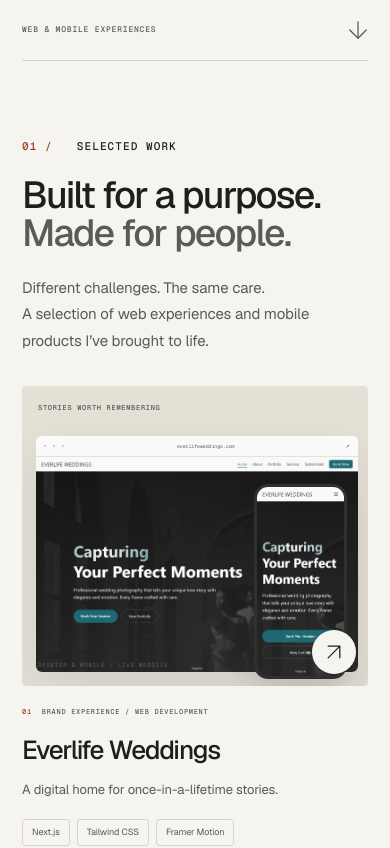
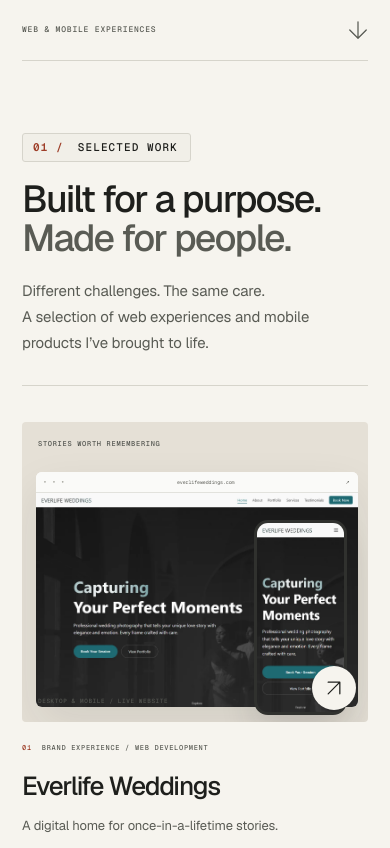
Before and after one commit to tharinduxn/tharindunimesh.com, a Next.js app: page / in a window 390 px wide. Shown: the part 800-1648 px from the top of the page. Built offline with nearby package versions, Linux system fonts and the light colour scheme.

Commit message:
refactor(layout): simplify page architecture

```diff
--- a/app/globals.css
+++ b/app/globals.css
@@ -147,7 +147,7 @@
   max-width: 100%;
 }
 .container {
-  width: min(100% - 112px, 1280px);
+  width: min(100% - clamp(44px, 7.5vw, 112px), 1280px);
   margin-inline: auto;
 }
 .accent {
@@ -380,15 +380,21 @@
   color: var(--muted);
 }
 .section {
-  padding-block: 112px;
+  padding-block: clamp(72px, 8.5vw, 120px);
+  position: relative;
 }
 .section-label {
   display: inline-flex;
-  gap: 24px;
+  gap: 14px;
   align-items: center;
+  padding: 5px 12px 5px 10px;
+  border: 1px solid var(--line);
+  border-radius: var(--radius-xs);
+  background: var(--surface-subtle);
 }
 .section-label .index {
   color: var(--accent);
+  font-weight: 600;
 }
 .section-heading {
   font-size: var(--text-h2);
@@ -400,17 +406,20 @@
   color: var(--muted);
 }
 .section-top {
-  display: flex;
-  justify-content: space-between;
+  display: grid;
+  grid-template-columns: 1.35fr 1fr;
   align-items: end;
-  gap: 32px;
-  margin-bottom: 48px;
+  gap: 48px;
+  padding-bottom: 40px;
+  margin-bottom: 52px;
+  border-bottom: 1px solid var(--line);
 }
 .section-top .section-heading {
-  margin-top: 20px;
+  margin-top: 22px;
 }
 .section-top > p {
-  max-width: 320px;
+  max-width: 380px;
+  justify-self: end;
   color: var(--muted);
   font-size: var(--text-body);
   line-height: 1.75;
@@ -516,11 +525,14 @@
     padding-block: 72px;
   }
   .section-top {
-    display: block;
-    margin-bottom: 32px;
+    grid-template-columns: 1fr;
+    gap: 20px;
+    padding-bottom: 28px;
+    margin-bottom: 36px;
   }
   .section-top > p {
-    margin-top: 22px;
+    margin-top: 0;
+    justify-self: start;
   }
   .section-top .section-heading {
     margin-top: 18px;
--- a/app/not-found.tsx
+++ b/app/not-found.tsx
@@ -1,20 +1,28 @@
 import Link from "next/link";
+import { Header } from "@/components/header";
+import { Arrow } from "@/components/arrow";
 
 export default function NotFound() {
   return (
+    <>
+      <Header />
       <main id="main-content" className="container section" tabIndex={-1}>
-      <p className="eyebrow accent">404 / A small detour</p>
-      <h1 className="section-heading">
+        <div className="section-label eyebrow">
+          <span className="index">404 /</span> A small detour
+        </div>
+        <h1 className="section-heading" style={{ marginTop: 24 }}>
           Nothing here.
           <br />
-        Plenty to explore.
+          <span className="muted">Plenty to explore.</span>
         </h1>
-      <p style={{ marginBlock: 30 }}>
-        This page could not be found. Let’s get you back to the work.
+        <p style={{ marginBlock: "24px 32px", maxWidth: 420, color: "var(--muted)" }}>
+          This page could not be found. Return to the main portfolio to explore selected web and
+          mobile case studies.
         </p>
         <Link className="button button-dark" href="/">
-        Back to the portfolio ↗
+          Back to the portfolio <Arrow />
         </Link>
       </main>
+    </>
   );
 }
--- a/app/styles/expertise.css
+++ b/app/styles/expertise.css
@@ -2,8 +2,15 @@
   background: var(--dark-bg);
   color: var(--dark-text);
 }
+.expertise-section .section-label {
+  background: var(--dark-surface);
+  border-color: var(--dark-line);
+}
 .expertise-section .section-label .index {
   color: var(--dark-accent);
+}
+.expertise-section .section-top {
+  border-bottom-color: var(--dark-line);
 }
 .expertise-section .section-heading .muted {
   color: var(--dark-muted);
```
Lines whose indentation alone changed are shown as unchanged.
